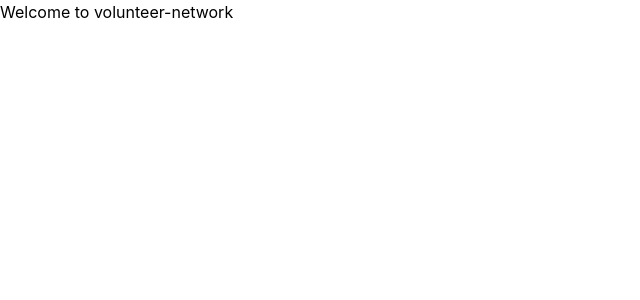
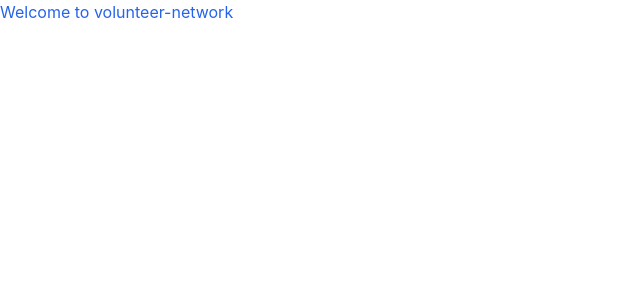
Before and after one commit to pixprocoder/volunteer-network, a React (Create React App) app: page / in a window 1280 px wide. Shown: the top 300 px of the page, without its empty margins (0-640 px from the left). Built offline with nearby package versions, Linux system fonts and the light colour scheme.

Commit message:
tailwind added

```diff
--- a/src/App.js
+++ b/src/App.js
@@ -1,7 +1,7 @@
 function App() {
   return (
     <div>
-      <h1>Welcome to volunteer-network</h1>
+      <h1 className="text-blue-600">Welcome to volunteer-network</h1>
     </div>
   );
 }
--- a/src/index.js
+++ b/src/index.js
@@ -2,10 +2,13 @@ import React from "react";
 import ReactDOM from "react-dom/client";
 import "./index.css";
 import App from "./App";
+import { BrowserRouter } from "react-router-dom";
 
 const root = ReactDOM.createRoot(document.getElementById("root"));
 root.render(
-  <React.StrictMode>
-    <App />
-  </React.StrictMode>
+  <BrowserRouter>
+    <React.StrictMode>
+      <App />
+    </React.StrictMode>
+  </BrowserRouter>
 );
```
